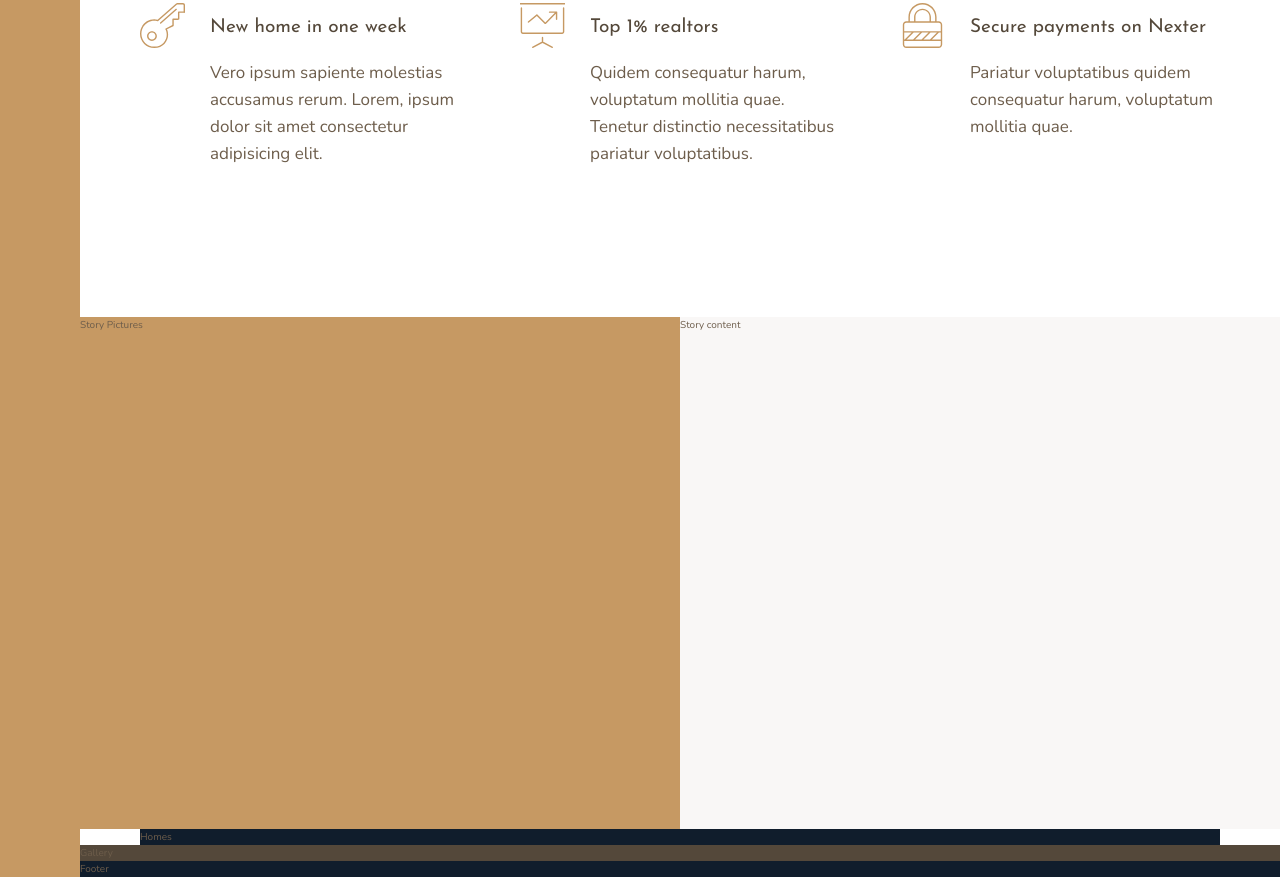
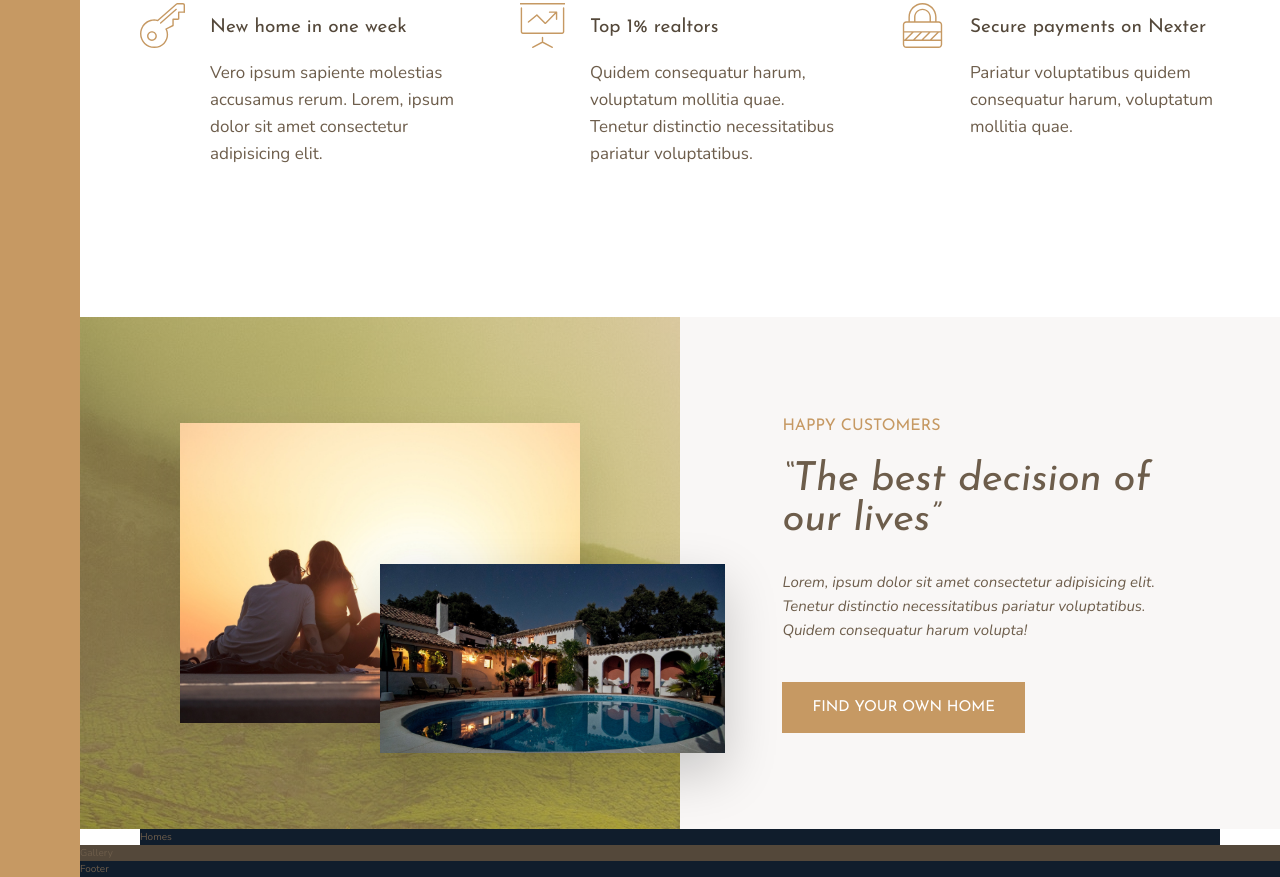
Before and after one commit to bezinbrice/Nexter-project, a website: page index.html in a window 1280 px wide. Shown: the part 991-1868 px from the top of the page. Drawn offline with nearby package versions, Linux system fonts and the light colour scheme.

Commit message:
add section

```diff
--- a/index.html
+++ b/index.html
@@ -75,11 +75,18 @@
         </section>
 
         <div class="story__pictures">
-            Story Pictures
+            <img src="img/story-1.jpeg" alt="Couple with new house" class="story__img--1">
+            <img src="img/story-2.jpeg" alt="New house" class="story__img--2">
         </div>
 
         <div class="story__content">
-            Story content
+            <h3 class="heading-3 mb-sm">Happy Customers</h3>
+            <h2 class="heading-2 headin-2--dark mb-md">&ldquo;The best decision of our lives&rdquo;</h2>
+            <p class="story__text">
+                Lorem, ipsum dolor sit amet consectetur adipisicing elit. Tenetur distinctio necessitatibus
+                pariatur voluptatibus. Quidem consequatur harum volupta!
+            </p>
+            <button class="btn">Find your own home</button>
         </div>
 
         <section class="homes">
--- a/sass/_story.scss
+++ b/sass/_story.scss
@@ -2,10 +2,48 @@
   &__pictures {
     background-color: $color-primary;
     grid-column: full-start / col-end 4;
+    background-image: linear-gradient(rgba($color-primary, .5), rgba($color-primary, .5)), url(../img/back.jpg);
+
+    display: grid;
+    grid-template-rows: repeat(6, 1fr);
+    grid-template-columns: repeat(6, 1fr);
+    align-items: center;
+  }
+
+  &__img--1 {
+    width: 100%;
+    grid-row: 2 / 6;
+    grid-column: 2 / 6;
+    box-shadow: 0 2rem 5rem rgba(#000, .1);
+  }
+
+  &__img--2 {
+    width: 115%;
+    grid-column: 4 / 7;
+    grid-row: 4 / 6;
+    z-index: 20;
+    box-shadow: 0 2rem 5rem rgba(#000, .2);
   }
 
   &__content {
     background-color: $color-grey-light-1;
     grid-column: col-start 5 / full-end;
+
+    padding: 6rem 8vw;
+
+    //display: flex;
+    //flex-direction: column;
+    //justify-content: center;
+    //align-items: start;
+
+    display: grid;
+    align-content: center;
+    justify-items: start;
+  }
+
+  &__text {
+    font-size: 1.5rem;
+    font-style: italic;
+    margin-bottom: 4rem;
   }
 }
--- a/sass/_typography.scss
+++ b/sass/_typography.scss
@@ -9,10 +9,19 @@
 
 .heading-2 {
   @extend %heading;
+  font-size: 4rem;
+  font-style: italic;
+  line-height: 1;
+
+  &--light { color: $color-grey-light-1;}
+  &--dark { color: $color-grey-dark-1;}
 }
 
 .heading-3 {
   @extend %heading;
+  font-size: 1.6rem;
+  color: $color-primary;
+  text-transform: uppercase;
 }
 
 .heading-4 {
@@ -23,3 +32,25 @@
   &--dark { color: $color-grey-dark-1;}
 
 }
+
+.btn {
+  background-color: $color-primary;
+  color: white;
+  border: none;
+  border-radius: 0;
+  font-family: $font-display;
+  font-size: 1.5rem;
+  text-transform: uppercase;
+  padding: 1.8rem 3rem;
+  cursor: pointer;
+  transition: all .2s;
+
+  &:hover {
+    background-color: $color-primary-dark;
+  }
+}
+
+.mb-sm { margin-bottom: 2rem;}
+.mb-md { margin-bottom: 3rem;}
+.mb-lg { margin-bottom: 4rem;}
+.mb-hg { margin-bottom: 8rem;}
```
Also changed, not shown: css/style.css.
